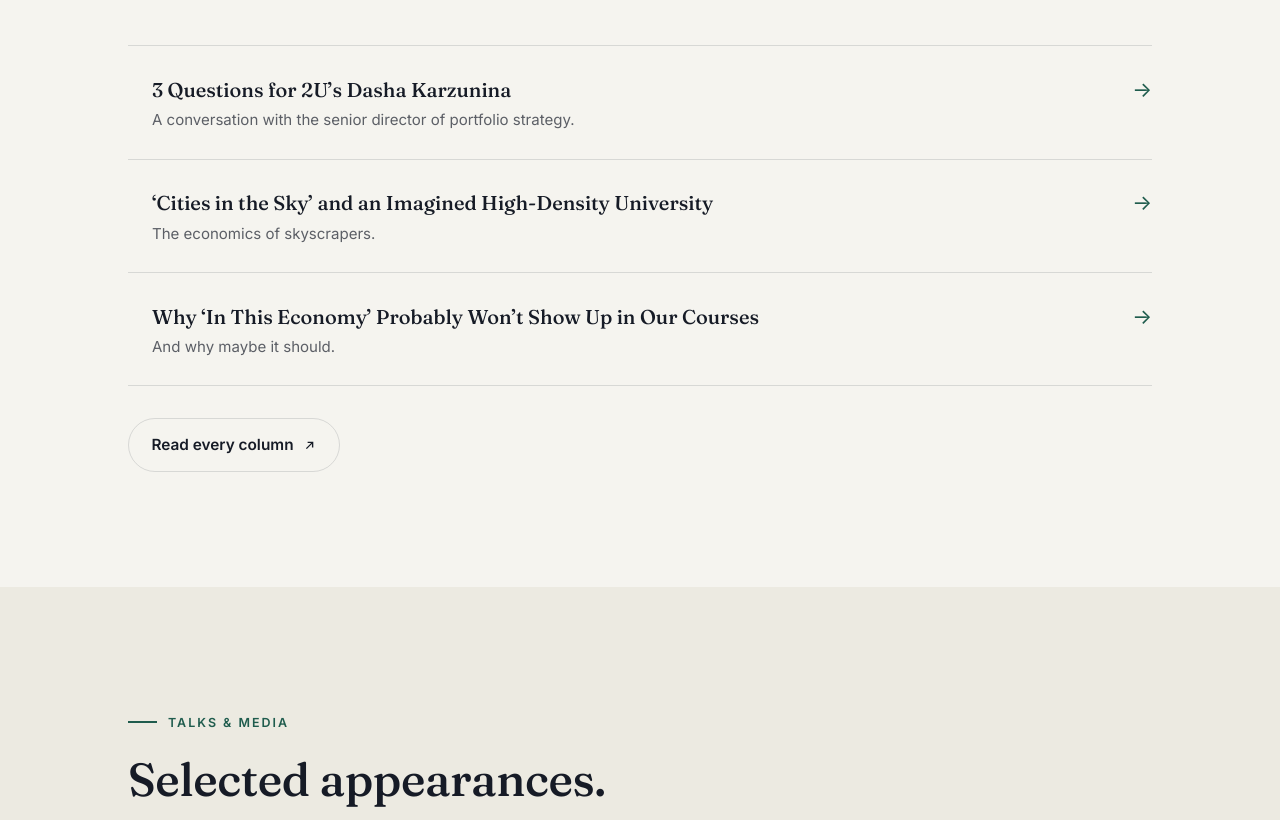
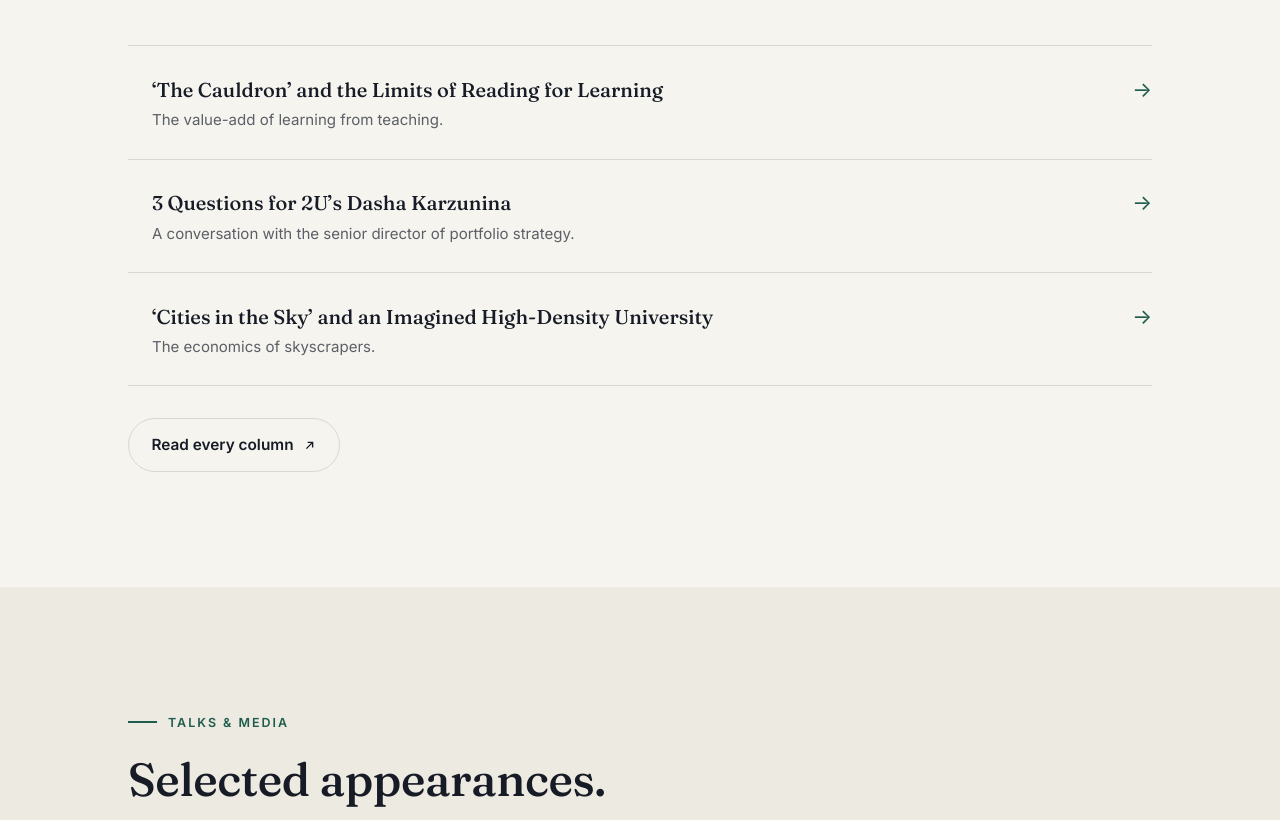
Before and after one commit to joshmkim-oss/joshmkim-oss.github.io, a plain HTML site: page index.html in a window 1280 px wide. Shown: the part 2900-3720 px from the top of the page. Drawn offline with Linux system fonts and the light colour scheme.

Commit message:
Auto-update Learning Innovation columns

```diff
--- a/index.html
+++ b/index.html
@@ -414,6 +414,14 @@
 
       <div class="pieces">
         <!-- COLUMNS:START — auto-generated by .github/workflows/update-columns.yml. Anything between these markers is replaced on each run; edit the build script, not here. -->
+        <a class="piece" href="https://www.insidehighered.com/opinion/columns/learning-innovation/2026/11/12/cauldron-and-limits-reading-learning" target="_blank" rel="noopener">
+          <span class="piece__date"></span>
+          <span>
+            <span class="piece__title">‘The Cauldron’ and the Limits of Reading for Learning</span>
+            <span class="piece__dek">The value-add of learning from teaching.</span>
+          </span>
+          <span class="piece__arrow">→</span>
+        </a>
         <a class="piece" href="https://www.insidehighered.com/opinion/columns/learning-innovation/2026/11/10/3-questions-2us-dasha-karzunina" target="_blank" rel="noopener">
           <span class="piece__date"></span>
           <span>
@@ -427,14 +435,6 @@
           <span>
             <span class="piece__title">‘Cities in the Sky’ and an Imagined High-Density University</span>
             <span class="piece__dek">The economics of skyscrapers.</span>
-          </span>
-          <span class="piece__arrow">→</span>
-        </a>
-        <a class="piece" href="https://www.insidehighered.com/opinion/columns/learning-innovation/2026/11/03/why-economy-probably-wont-show-our-courses" target="_blank" rel="noopener">
-          <span class="piece__date"></span>
-          <span>
-            <span class="piece__title">Why ‘In This Economy’ Probably Won’t Show Up in Our Courses</span>
-            <span class="piece__dek">And why maybe it should.</span>
           </span>
           <span class="piece__arrow">→</span>
         </a>
```
